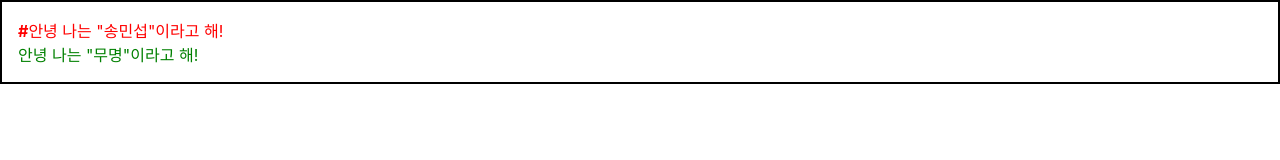
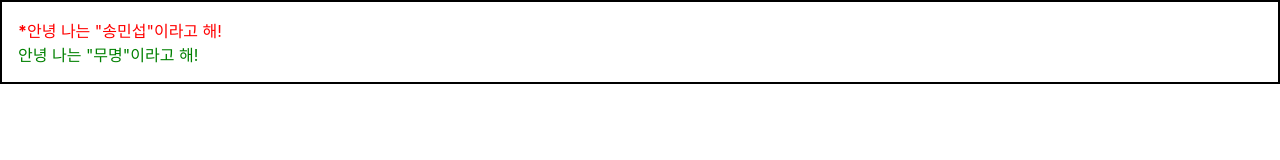
Before and after one commit to sonG1031/frontEx, a React (Create React App) app: page / in a window 1280 px wide. Shown: the top 160 px of the page. Built offline with nearby package versions, Linux system fonts and the light colour scheme.

Commit message:
2023-04-28 (3)

```diff
--- a/src/App.js
+++ b/src/App.js
@@ -5,7 +5,7 @@ import Wrapper from "./Wrapper";
 function App() {
   return (
     <Wrapper>
-      <Hello name="송민섭" color="red" isSpecial={true}/>
+      <Hello name="송민섭" color="red" isSpecial />
       <Hello color="green"/>
     </Wrapper>
   )
--- a/src/Hello.js
+++ b/src/Hello.js
@@ -3,7 +3,7 @@ import React from "react";
 function Hello({color, name, isSpecial}) {
     return (
         <div style={{color}}>
-            {isSpecial ? <b>#</b>:null}안녕 나는 "{name}"이라고 해!
+            {isSpecial && <b>*</b>}안녕 나는 "{name}"이라고 해!
         </div>
     )
 }
```
Also changed, not shown: src/Counter.js (added, +13 -0 lines).
